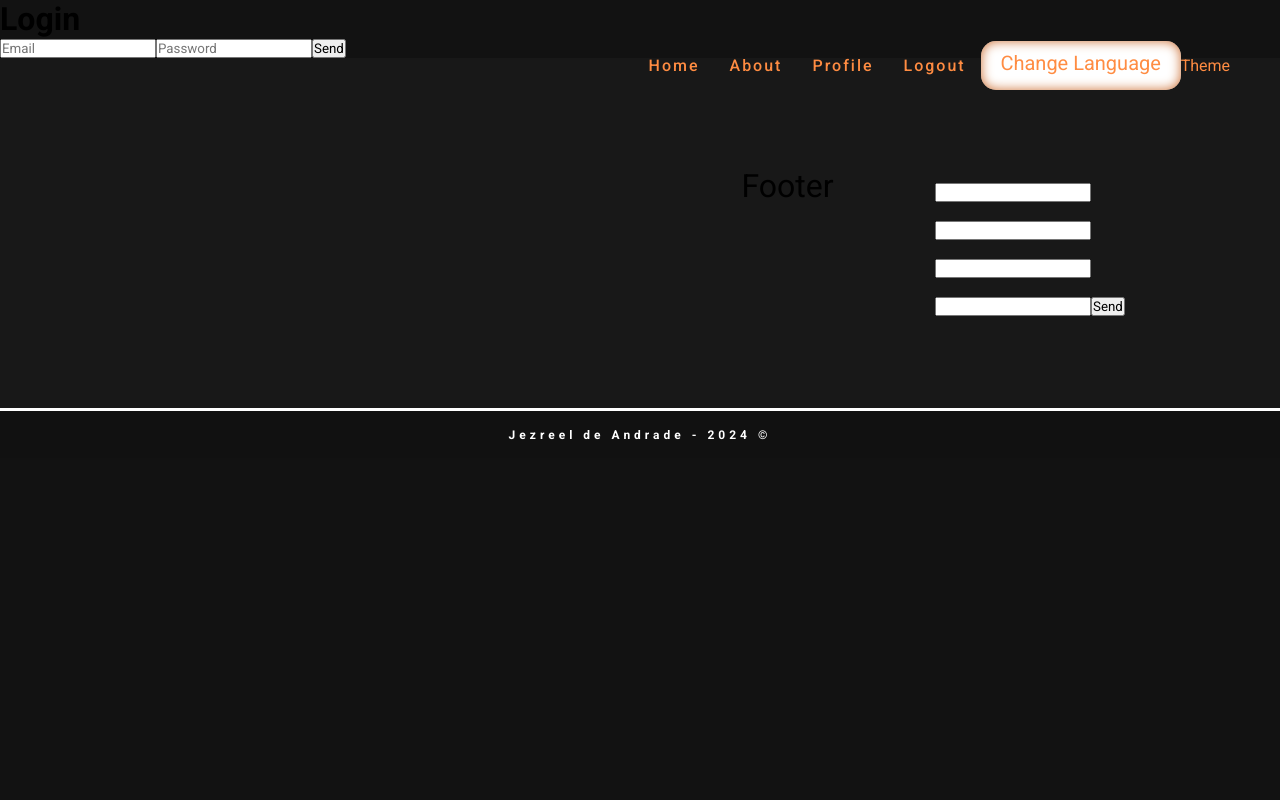
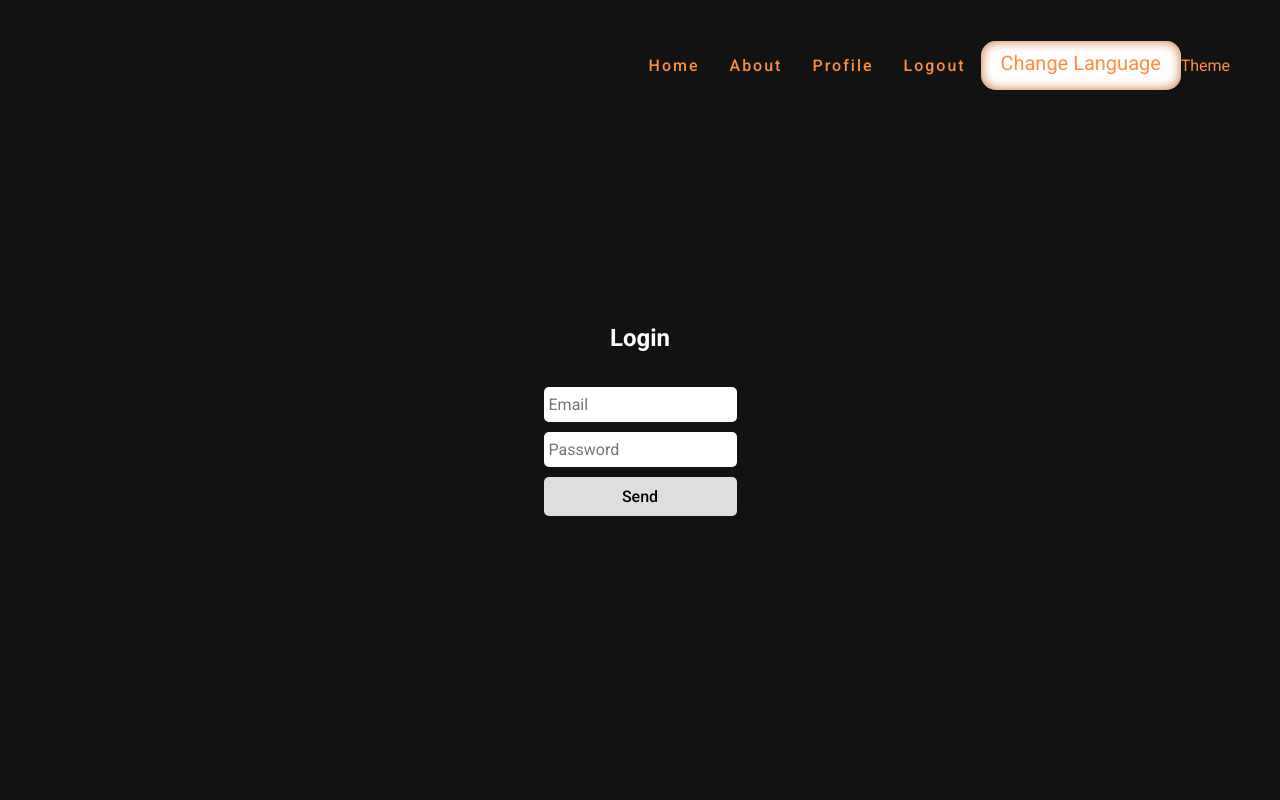
Before and after one commit to woragis/blog-app, a React (Vite) app: page /login in a window 1280 px wide. Shown: the top 800 px of the page. Built offline with nearby package versions, Linux system fonts and the light colour scheme.

Commit message:
Update auth forms

```diff
--- a/src/pages/Login/index.tsx
+++ b/src/pages/Login/index.tsx
@@ -1,10 +1,11 @@
+import HeroSection from "../../components/HeroSection";
 import { useLoginModel } from "./model";
 import { LoginView } from "./view";
 
 const Login = () => {
   const model = useLoginModel();
 
-  return <LoginView {...model} />;
+  return <HeroSection children={<LoginView {...model} />} />;
 };
 
 export default Login;
--- /dev/null
+++ b/src/pages/Login/styles.ts
@@ -0,0 +1,3 @@
+import { RegisterForm } from "../Register/styles";
+
+export const LoginForm = RegisterForm;
--- a/src/pages/Login/view.tsx
+++ b/src/pages/Login/view.tsx
@@ -1,4 +1,5 @@
 import { useLoginModel } from "./model";
+import { LoginForm } from "./styles";
 
 export const LoginView = ({
   auth,
@@ -7,10 +8,8 @@ export const LoginView = ({
   handleLoginSubmit,
 }: ReturnType<typeof useLoginModel>) => {
   return (
-    <main>
+    <LoginForm onSubmit={handleLoginSubmit}>
       <h1>Login</h1>
-      <div>
-        <form action="" method="post" onSubmit={handleLoginSubmit}>
       <input
         type="text"
         name="email"
@@ -28,10 +27,8 @@ export const LoginView = ({
         onChange={handleLoginChange}
       />
       <button>Send</button>
-        </form>
       {auth.status === "loading" && <p>Loading...</p>}
       {auth.error && <p style={{ color: "red" }}>{auth.error}</p>}
-      </div>
-    </main>
+    </LoginForm>
   );
 };
--- a/src/pages/Register/index.tsx
+++ b/src/pages/Register/index.tsx
@@ -1,10 +1,11 @@
+import HeroSection from "../../components/HeroSection";
 import { useRegisterModel } from "./model";
 import { RegisterView } from "./view";
 
 const Register = () => {
   const model = useRegisterModel();
 
-  return <RegisterView {...model} />;
+  return <HeroSection children={<RegisterView {...model} />} />;
 };
 
 export default Register;
--- a/src/pages/Register/styles.ts
+++ b/src/pages/Register/styles.ts
@@ -13,5 +13,36 @@ export const RegisterForm = styled.form`
   justify-content: center;
   align-items: center;
   flex-direction: column;
-  row-gap: 50px;
+  row-gap: 10px;
+  padding: 20px;
+
+  h1 {
+    margin: -80px 0 25px;
+  }
+
+  input,
+  button {
+    width: 100%;
+    border-radius: 5px;
+    font-size: 1rem;
+    padding: 8px 5px;
+    border: none;
+    outline: none;
+  }
+
+  input {
+    background-color: white;
+  }
+
+  button {
+    background-color: #dedede;
+    font-weight: 500;
+    padding: 10px 20px;
+    &:hover {
+      background-color: #ddd;
+    }
+    &:active {
+      box-shadow: inset 5px 5px 10px gray, inset -5px -5px 10px white;
+    }
+  }
 `;
--- a/src/pages/pagesData.tsx
+++ b/src/pages/pagesData.tsx
@@ -2,6 +2,7 @@ import { Pages, PagesDataInterface } from "../types/router.types";
 import About from "./About";
 import Home from "./Home";
 import Login from "./Login";
+import Logout from "./Logout";
 import Register from "./Register";
 
 export const pagesData: PagesDataInterface[] = [
@@ -9,4 +10,5 @@ export const pagesData: PagesDataInterface[] = [
   { title: Pages.Login, path: Pages.Login, element: <Login /> },
   { title: Pages.Register, path: Pages.Register, element: <Register /> },
   { title: Pages.About, path: Pages.About, element: <About /> },
+  { title: Pages.Logout, path: Pages.Logout, element: <Logout /> },
 ];
```
Lines whose indentation alone changed are shown as unchanged.
